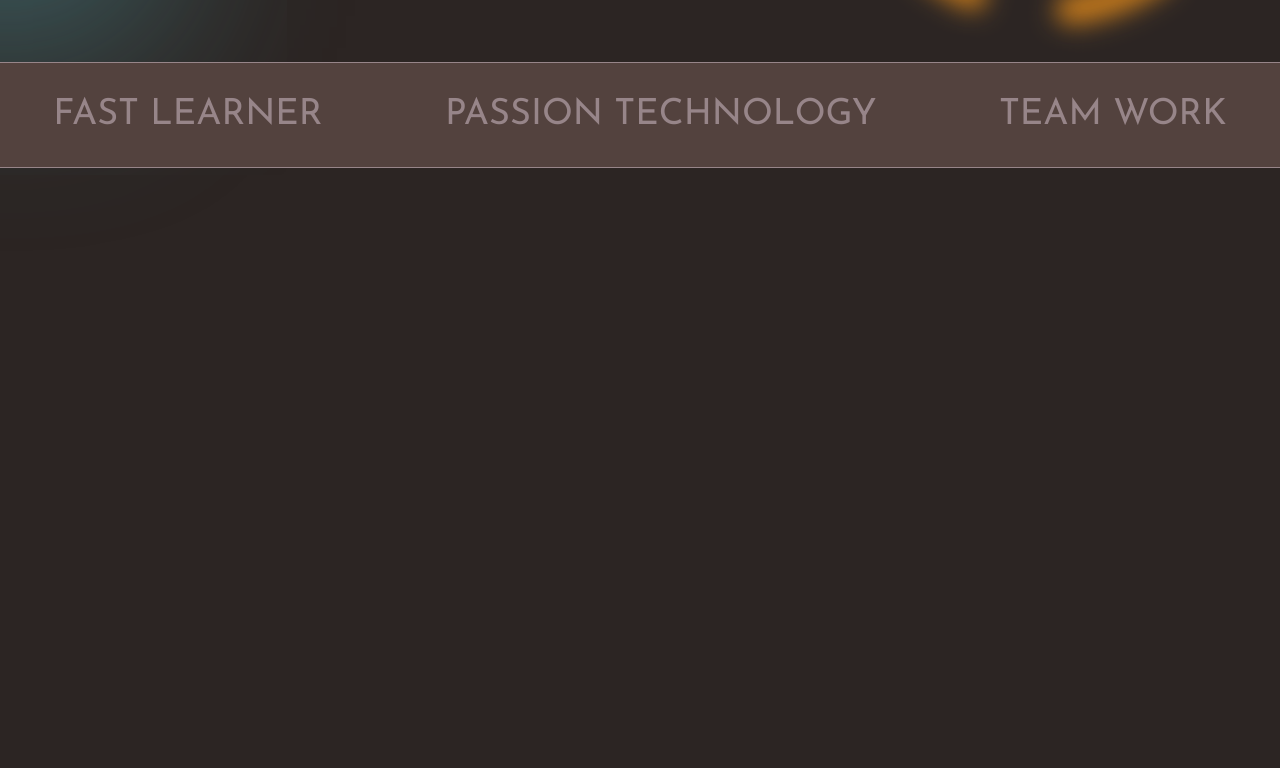
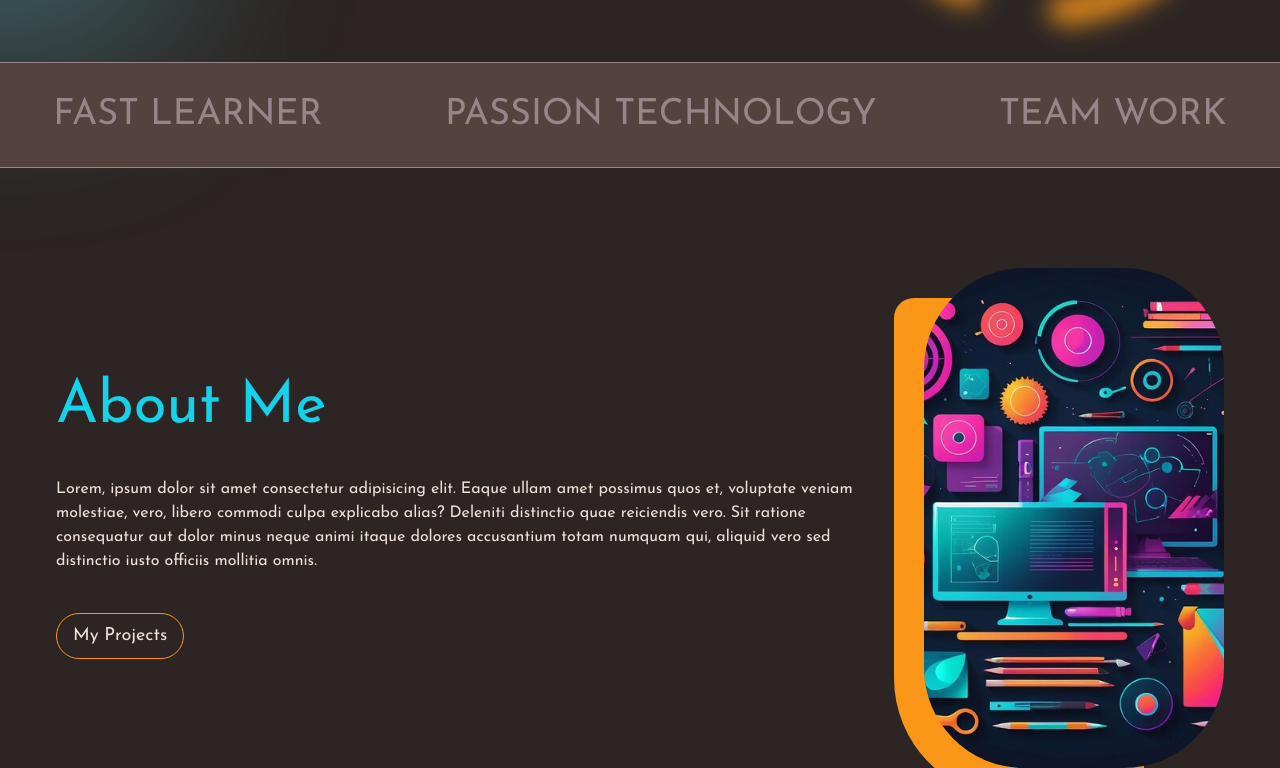
Before and after one commit to nhanquoc-it/nqd-stunning-portfolio-website, a React (Vite) app: page / in a window 1280 px wide. Shown: the part 512-1280 px from the top of the page. Before the commit the page ends 800 px from the top, so only its background shows below. Built offline with nearby package versions, Linux system fonts and the light colour scheme.

Commit message:
4. About Component

```diff
--- a/src/App.jsx
+++ b/src/App.jsx
@@ -1,3 +1,4 @@
+import AboutMeMain from "./components/AboutMe/AboutMeMain";
 import HeroGradient from "./components/Hero/HeroGradient";
 import HeroMain from "./components/Hero/HeroMain";
 import HeroSlogan from "./components/Hero/HeroSlogan";
@@ -10,6 +11,7 @@ function App() {
 			<HeroMain />
 			<HeroGradient />
 			<HeroSlogan />
+			<AboutMeMain />
 		</main>
 	);
 }
--- /dev/null
+++ b/src/components/AboutMe/AboutMeImage.jsx
@@ -0,0 +1,18 @@
+import React from "react";
+
+const AboutMeImage = () => {
+	return (
+		<div className="h-[500px] w-[300px] relative">
+			<div className="h-[500px] w-[300px] rounded-[100px] absolute overflow-hidden">
+				<img
+					src="public/images/about-me.jpg"
+					alt="About Me Image"
+					className="h-full w-auto object-cover"
+				/>
+			</div>
+			<div className="h-[500px] w-[250px] bg-orange absolute bottom-[-30px] left-[-30px] rounded-bl-[120px] rounded-tr-[120px] rounded-br-[20px] rounded-tl-[20px] -z-10"></div>
+		</div>
+	);
+};
+
+export default AboutMeImage;
--- /dev/null
+++ b/src/components/AboutMe/AboutMeMain.jsx
@@ -0,0 +1,18 @@
+import React from "react";
+import AboutMeText from "./AboutMeText";
+import AboutMeImage from "./AboutMeImage";
+
+const AboutMeMain = () => {
+	return (
+		<div className="flex md:flex-row sm:flex-col gap-12 px-4 max-w-[1200px] mx-auto mt-[100px] justify-between items-center">
+			<div>
+				<AboutMeText />
+			</div>
+			<div>
+				<AboutMeImage />
+			</div>
+		</div>
+	);
+};
+
+export default AboutMeMain;
--- /dev/null
+++ b/src/components/AboutMe/AboutMeText.jsx
@@ -0,0 +1,22 @@
+import React from "react";
+
+const AboutMeText = () => {
+	return (
+		<div className="flex flex-col md:items-start sm:items-center md:text-left sm:text-center">
+			<h3 className="text-6xl text-cyan mb-10">About Me</h3>
+			<p className="text-white">
+				Lorem, ipsum dolor sit amet consectetur adipisicing elit. Eaque ullam
+				amet possimus quos et, voluptate veniam molestiae, vero, libero commodi
+				culpa explicabo alias? Deleniti distinctio quae reiciendis vero. Sit
+				ratione consequatur aut dolor minus neque animi itaque dolores
+				accusantium totam numquam qui, aliquid vero sed distinctio iusto
+				officiis mollitia omnis.
+			</p>
+			<button className="border text-white border-orange rounded-full py-2 px-4 text-lg flex items-center mt-10 hover:bg-orange transition-all duration-500 cursor-pointer md:self-start sm:self-center hover:text-cyan">
+				My Projects
+			</button>
+		</div>
+	);
+};
+
+export default AboutMeText;
```
Also changed, not shown: 1 other file (tests, documents, lock files or other folders).
